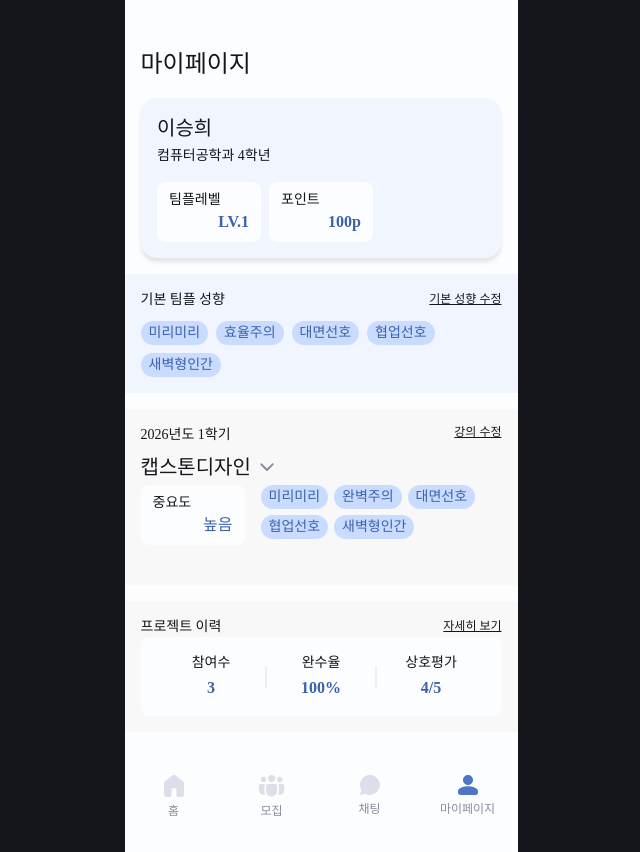
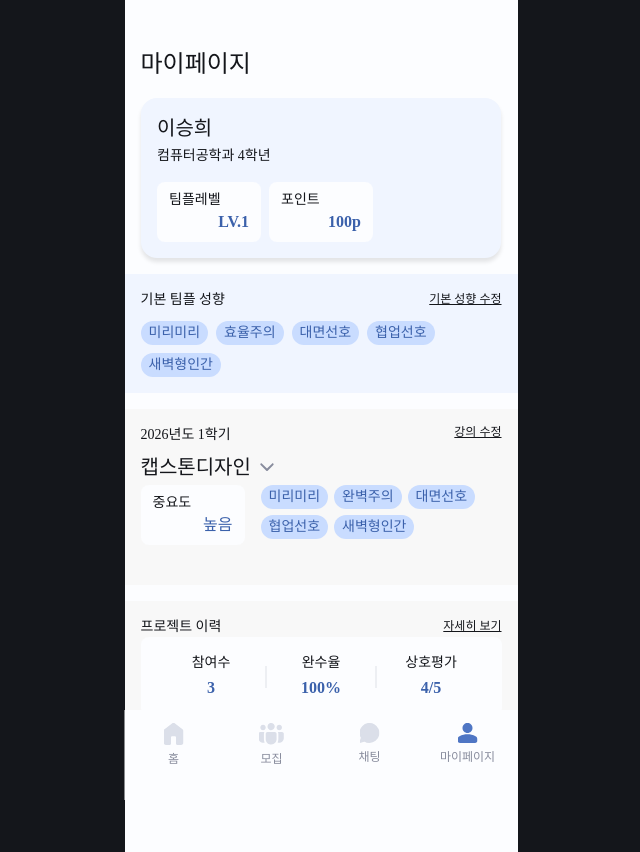
Before and after one commit to capstone-pick-it/Frontend, a React (Vite) app: page /mypage in a window 1280 px wide. Shown: the whole page, without its empty margins (319-959 px from the left). Built offline with nearby package versions, Linux system fonts and the light colour scheme; a web font is replaced by a local one.

Commit message:
fix: 하단 Nav 위치 고정 및 위치 보정
absolute 사용 시 container 기준으로 하단에 배치되어 스크롤 발생하는 문제 수정

- position을 absolute → fixed로 변경하여 화면 기준 하단 고정
- left, bottom, transform 적용하여 중앙 정렬 및 위치 보정

```diff
--- a/src/assets/sass/sections/_nav.scss
+++ b/src/assets/sass/sections/_nav.scss
@@ -3,11 +3,12 @@
     height: 90px;
     background-color: var(--white);
 
-    display: flex;
-    // position: fixed;
-    position: absolute;
-    left: 0;
+     display: flex;
+    // position: absolute;
+    position: fixed;
+    left: 50%;
     bottom: 0;
+    transform: translateX(-50%);
 
     a{
         width: 98px;
```
